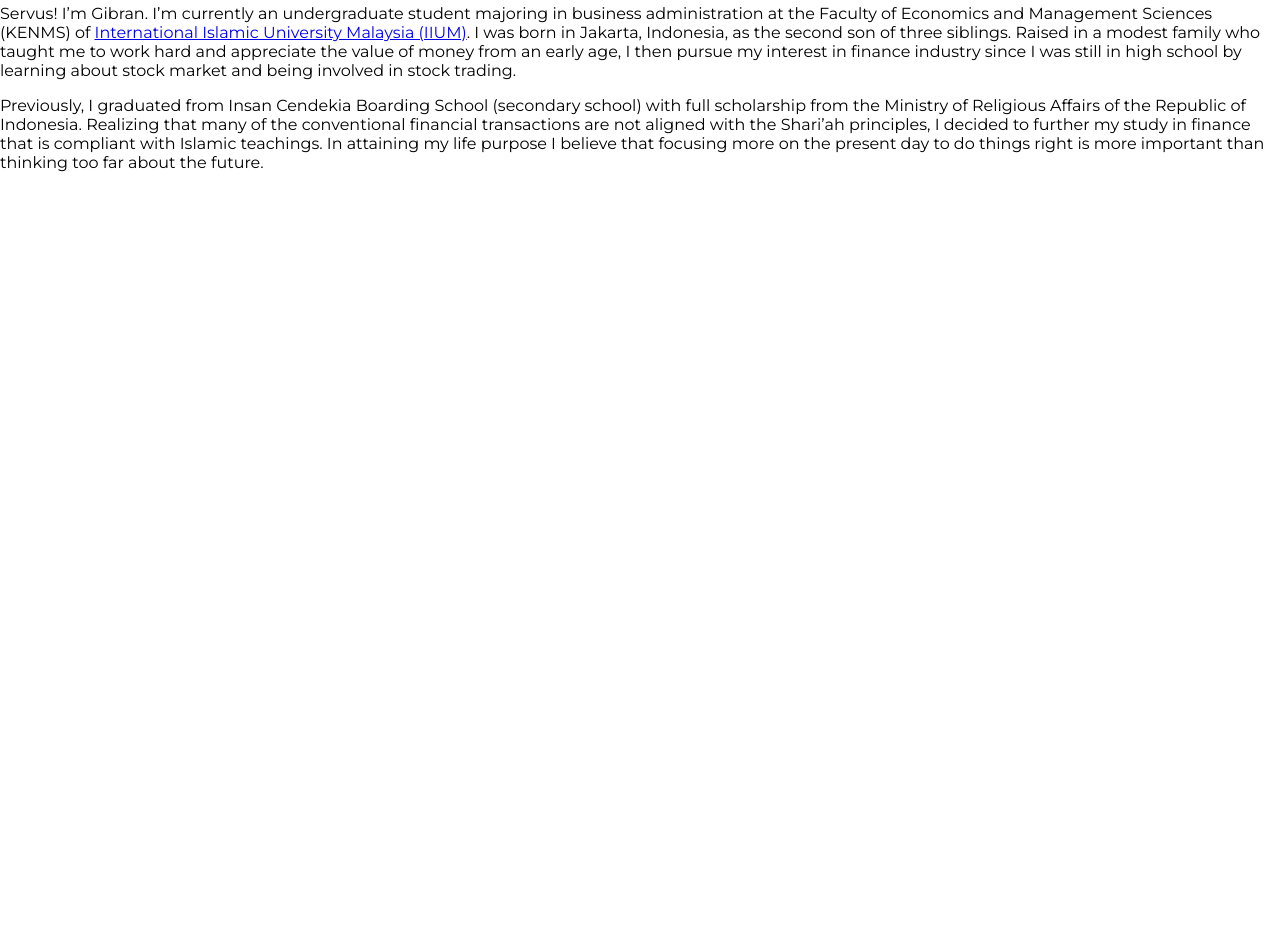
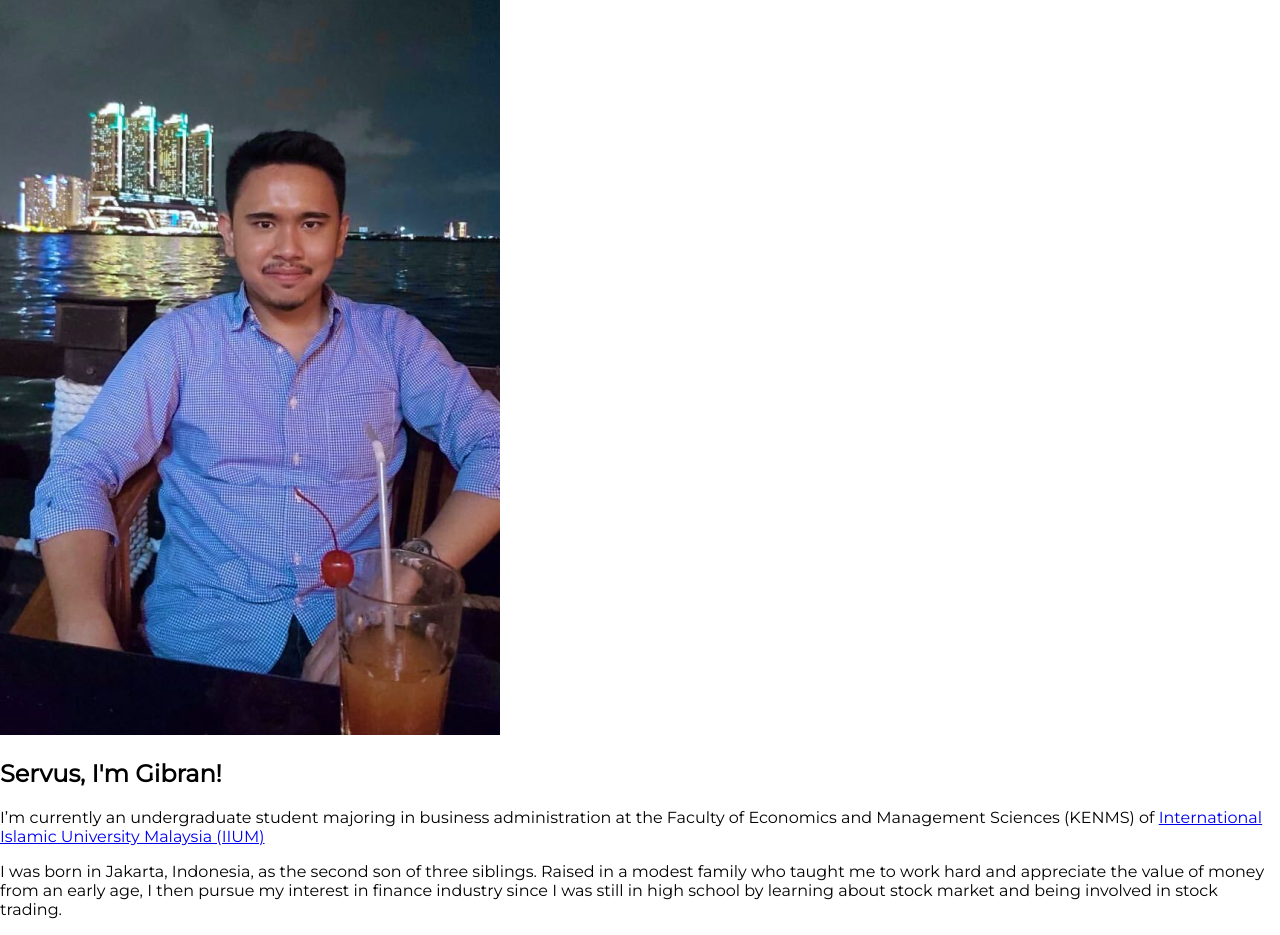
Before and after one commit to mfarisgibran/mfarisgibran-web, a plain HTML site: page about/index.html in a window 1280 px wide. Shown: the part 150-1085 px from the top of the page. Before the commit the page ends 800 px from the top, so only its background shows below. Drawn offline with Linux system fonts and the light colour scheme.

Commit message:
Fill about page with content

```diff
--- a/about/index.html
+++ b/about/index.html
@@ -1,12 +1,14 @@
 <!DOCTYPE html>
 <html lang="en">
-
   <head>
-  <meta charset="UTF-8">
-  <meta name="viewport" content="width=device-width, initial-scale=1.0">
+    <meta charset="UTF-8" />
+    <meta name="viewport" content="width=device-width, initial-scale=1.0" />
     <title>About</title>
-  <link href="https://fonts.googleapis.com/css2?family=Montserrat&display=swap" rel="stylesheet">
-  <link rel="stylesheet" href="../index.css">
+    <link
+      href="https://fonts.googleapis.com/css2?family=Montserrat&display=swap"
+      rel="stylesheet"
+    />
+    <link rel="stylesheet" href="../index.css" />
   </head>
 
   <body>
@@ -21,35 +23,37 @@
         <a href="/video">Video</a>
         <a href="/contact">Contact</a>
         <a href="/store">Store</a>
-      <input class="search-bar" type="text" placeholder="Search...">
+        <input class="search-bar" type="text" placeholder="Search..." />
       </div>
     </nav>
 
     <main>
       <section>
+        <div>
+          <img src="/images/mfarisgibran-about.jpg" alt="M Faris Gibran" />
+        </div>
+
+        <div>
           <header>
-        <h1>About Gibran</h1>
+            <h1>Servus, I'm Gibran!</h1>
           </header>
+          <p>
+            I’m currently an undergraduate student majoring in business
+            administration at the Faculty of Economics and Management Sciences
+            (KENMS) of
+            <a href="https://iium.edu.my"
+              >International Islamic University Malaysia (IIUM)</a
+            >
+          </p>
+          <p>
+            I was born in Jakarta, Indonesia, as the second son of three
+            siblings. Raised in a modest family who taught me to work hard and
+            appreciate the value of money from an early age, I then pursue my
+            interest in finance industry since I was still in high school by
+            learning about stock market and being involved in stock trading.
+          </p>
+        </div>
       </section>
-
-    <p>
-      Servus! I’m Gibran. I’m currently an undergraduate student majoring in business administration at the Faculty of
-      Economics and Management Sciences (KENMS) of <a href="https://iium.edu.my/">International Islamic University
-        Malaysia (IIUM)</a>. I was born in Jakarta, Indonesia, as the second son of three siblings. Raised in a modest
-      family who taught me to work hard and appreciate the value of money from an early age, I then pursue my interest
-      in finance industry since I was still in high school by learning about stock market and being involved in stock
-      trading.
-    </p>
-
-    <p>
-      Previously, I graduated from Insan Cendekia Boarding School (secondary school) with full scholarship from the
-      Ministry of Religious Affairs of the Republic of Indonesia. Realizing that many of the conventional financial
-      transactions are not aligned with the Shari’ah principles, I decided to further my study in finance that is
-      compliant with Islamic
-      teachings. In attaining my life purpose I believe that focusing more on the present day to do things right is more
-      important than thinking too far about the future.
-    </p>
     </main>
   </body>
-
 </html>
```
Also changed, not shown: images/mfarisgibran-about.jpg (added), images/mfarisgibran-logo.png (added). Lines whose indentation alone changed are shown as unchanged.
